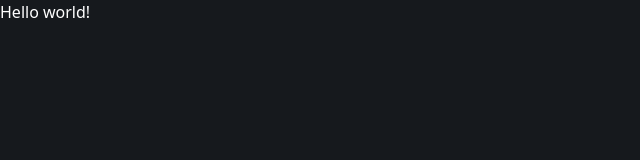
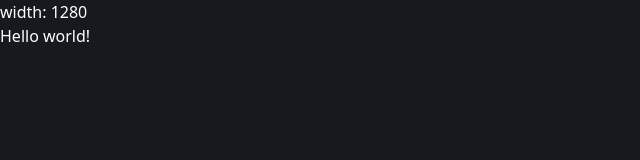
Before and after one commit to william-horn/wizard-wiki, a Next.js app: page / in a window 1280 px wide. Shown: the top 160 px of the page, without its empty margins (0-640 px from the left). Built offline with nearby package versions, Linux system fonts and the light colour scheme; a web font is replaced by a local one.

Commit message:
testing custom hook for error

```diff
--- a/pages/index.js
+++ b/pages/index.js
@@ -17,8 +17,10 @@ import { isClient } from '../lib/helpers/machineType';
 import { useEffect, useRef } from 'react';
 
 const HomeTest = () => {
+  const { width: screenWidth } = useWindowDimensions();
   return (
     <div>
+      <p className='text-white'>width: {screenWidth}</p>
       <p className="text-white">Hello world!</p>
     </div>
   );
```
